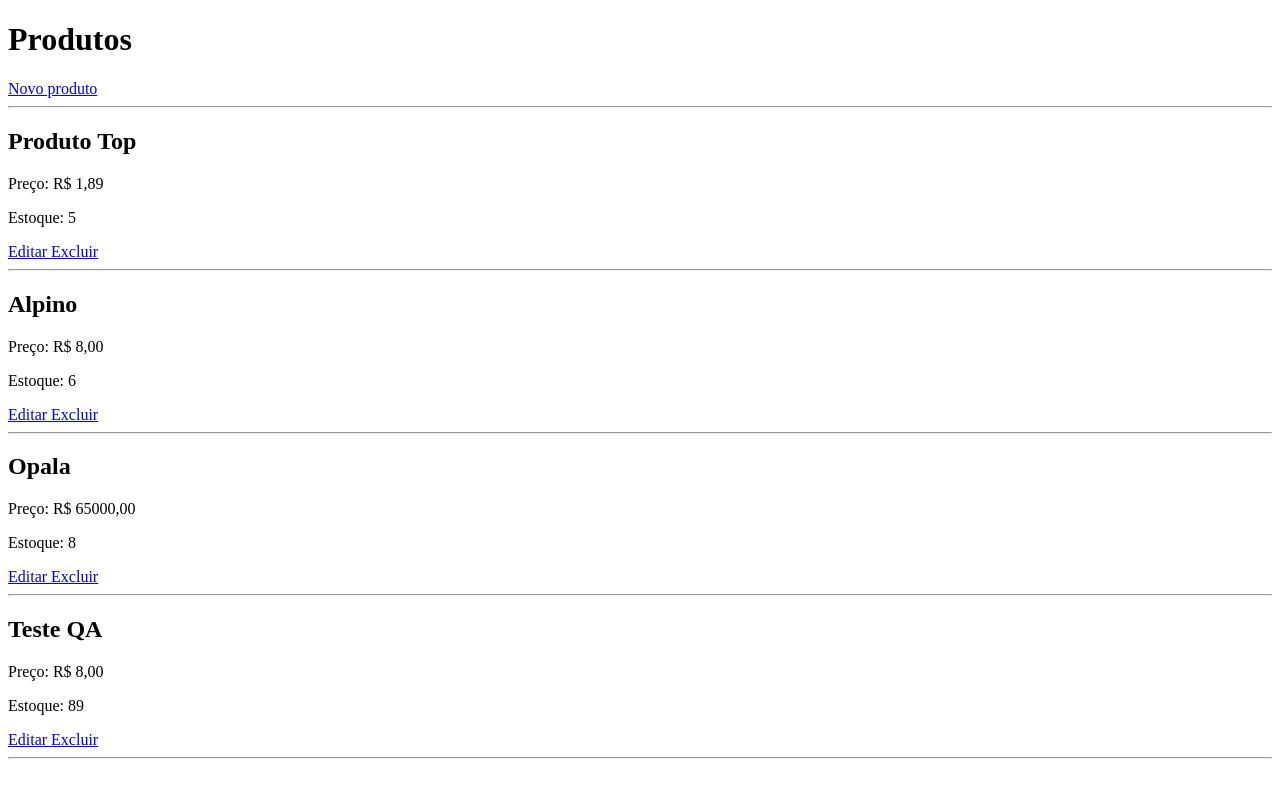
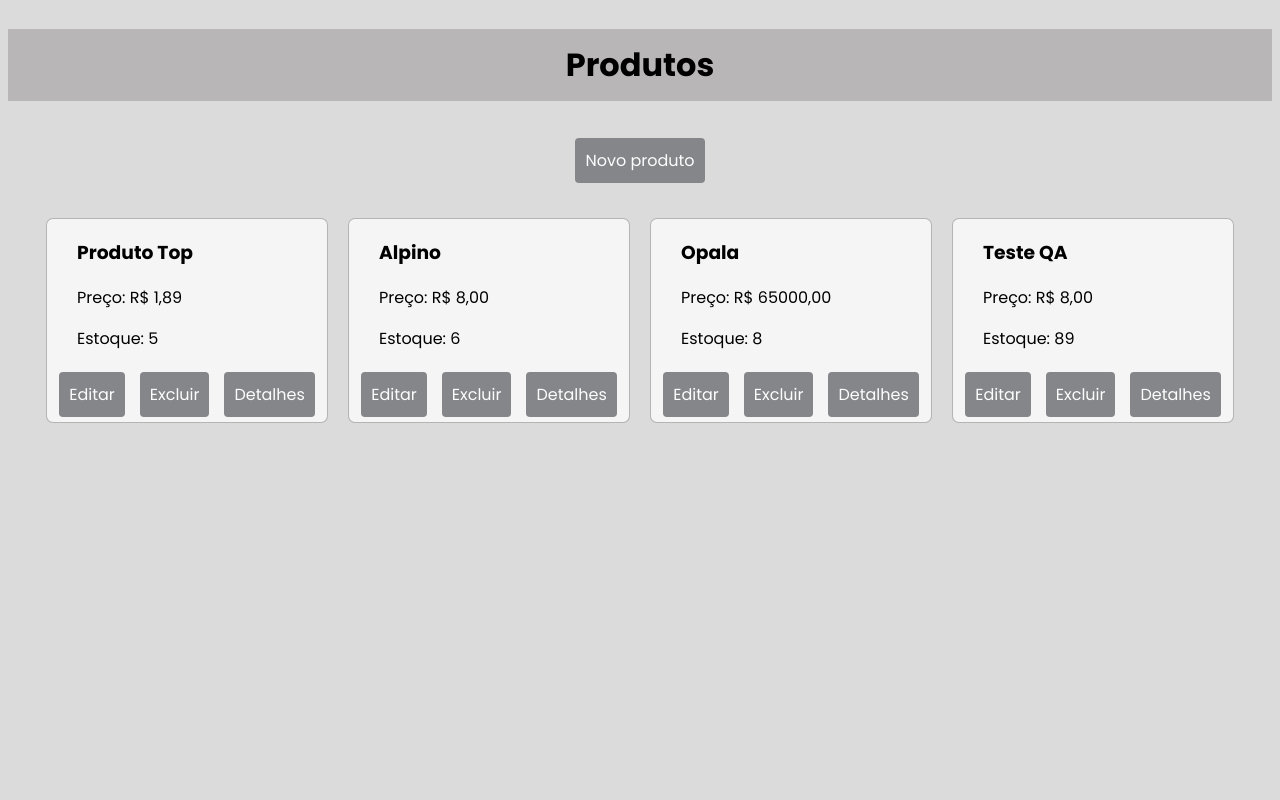
Before and after one commit to ijoeycf/Backend-Django-PJP, a Django app: page / in a window 1280 px wide. Run offline with Django 5.2, Linux system fonts and the light colour scheme; data comes from the database, SQL or seed files in the repository; both versions use the stored data as it was after the commit.

Commit message:
Exibindo detalhes e estilizando

```diff
--- /dev/null
+++ b/appProdutos/static/style.css
@@ -0,0 +1,60 @@
+body{
+    background-color: rgb(219, 219, 219);
+    display: flex;
+    flex-direction: column;
+    text-align: center;
+    font-family: 'Poppins', sans-serif;
+    gap: 15px;
+}
+
+.produtos {
+    display: flex;
+    flex-direction: row;
+    flex-wrap: wrap;
+    justify-content: center;
+    align-items: stretch;
+    gap: 20px;
+    padding: 20px;
+}
+
+h1{
+    background-color: rgb(184, 182, 182);
+    padding: 12px;
+}
+
+#produto {
+    border: solid 1px rgba(0, 0, 0, 0.267);
+    border-radius: 7px;
+    padding-left: 30px;
+    padding-right: 30px;
+    background-color: rgba(252, 252, 252, 0.8);
+    text-align: left;
+    width: 220px;
+    margin: 0;
+}
+
+a, button{
+    text-decoration: none;
+    color: rgb(253, 253, 253);
+    padding: 10px;
+    background-color: rgb(133, 134, 138);
+    border-radius: 4px;
+    margin: auto;
+}
+
+a:hover, button:hover{
+    background-color: rgba(133, 134, 138, 0.521);
+}
+
+
+#botao{
+    padding: 5px;
+    display: flex;
+    justify-content: center;
+    gap: 15px;
+}
+
+
+#novoProduto{
+    margin: auto ;
+}
--- a/appProdutos/templates/listar.html
+++ b/appProdutos/templates/listar.html
@@ -1,22 +1,28 @@
+{% load static %}
+
 <!DOCTYPE html>
 <html lang="en">
 <head>
     <meta charset="UTF-8">
     <meta name="viewport" content="width=device-width, initial-scale=1.0">
     <title>Listar</title>
+    <link rel="stylesheet" href="{% static 'style.css' %}">
+    <link rel="preconnect" href="https://fonts.googleapis.com">
+    <link rel="preconnect" href="https://fonts.gstatic.com" crossorigin>
+    <link href="https://fonts.googleapis.com/css2?family=Poppins:wght@400;500;600;700&display=swap" rel="stylesheet">
 </head>
 <body>
 
     <h1>Produtos</h1>
 
-    <a href="{% url 'criar' %}">
+    <a id="novoProduto" href="{% url 'criar' %}">
         Novo produto
     </a>
 
-    <hr>
-
+    <div class="produtos">
         {% for produto in produtos %}
-        <h2>{{ produto.nome }}</h2>
+        <div id="produto">
+            <h3>{{ produto.nome }}</h3>
 
             <p>
                 Preço: R$ {{ produto.preco }}
@@ -24,6 +30,7 @@
 
             <p>Estoque: {{ produto.estoque }}</p>
 
+            <div id="botao">
                 <a href="{% url 'editar' produto.id %}">
                     Editar
                 </a>
@@ -32,12 +39,19 @@
                     Excluir
                 </a>
 
-        <hr>
+                <a href="{% url 'detalhe' produto.id %}">
+                    Detalhes
+                </a>
+            </div>
+
+        </div>
+
 
         {% empty %}
             <p>Nenhum produto cadastrado.</p>
 
         {% endfor %}
+    </div>
 
     </body>
 </html>
--- /dev/null
+++ b/appProdutos/urls.py
@@ -0,0 +1,6 @@
+# from django.urls import path
+# from views import detalhe
+
+# urlpatterns = [
+#     path('<int:id>/', detalhe, name='detalhe')
+# ]
--- a/appProdutos/views.py
+++ b/appProdutos/views.py
@@ -15,56 +15,51 @@ def listar(request):
 
 def criar(request):
     if request.method == 'POST':
-
         form = ProdutoForm(request.POST) # -> Atribui os dados do form ProdutoForm a variavel form
-
         if form.is_valid():
             form.save() # -> Momento que salva no banco
-
             return redirect('listar') # -> Redireciona o usuário ao template "listar"
-
     else:
         form = ProdutoForm()
-
     return render(request, 'formulario.html', {'form': form})
 
 
 
 
-
 def editar(request, id):
-
     produto = get_object_or_404(
         Produto,
         id=id
     )
-
     if request.method == 'POST':
-
         form = ProdutoForm(request.POST, instance=produto)
-
         if form.is_valid():
             form.save()
-
     else:
         form = ProdutoForm(
             instance=produto
         )
-
     return render(request, 'formulario.html', {'form':form})
 
 
 
 
 def excluir(request, id):
-
     produto = get_object_or_404(
         Produto,
         id=id
     )
-
     if request.method == 'POST':
         produto.delete()
         return redirect('listar')
+    return render(request, 'delete.html', {'produto':produto})
 
-    return render(request, 'delete.html', {'produto':produto})
+
+
+def detalhe(request, id):
+    produto = get_object_or_404(Produto, id=id)
+    return render(
+        request,
+        'detalhe.html',
+        {'produto': produto}
+    )
--- a/projetoJoana/settings.py
+++ b/projetoJoana/settings.py
@@ -118,6 +118,9 @@ USE_TZ = True
 
 STATIC_URL = 'static/'
 
+STATICFILES_DIRS = [
+    BASE_DIR / 'static',
+]
 
 # Email
 # https://docs.djangoproject.com/en/6.1/topics/email/#topic-email-configuration
--- a/projetoJoana/urls.py
+++ b/projetoJoana/urls.py
@@ -17,7 +17,7 @@ Including another URLconf
 from django.contrib import admin
 from django.urls import path
 from appJoana.views import sobre, atividade, calculadora
-from appProdutos.views import listar, criar, editar, excluir
+from appProdutos.views import listar, criar, editar, excluir, detalhe
 
 urlpatterns = [
     path('admin/', admin.site.urls),
@@ -27,5 +27,6 @@ urlpatterns = [
     path('', listar, name='listar'),
     path('novo/', criar, name='criar'),
     path('<int:id>/editar/', editar, name='editar'),
-    path('<int:id>/excluir/', excluir, name='excluir')
+    path('<int:id>/excluir/', excluir, name='excluir'),
+    path('<int:id>/', detalhe, name='detalhe')
 ]
```
Also changed, not shown: appProdutos/static/detalhe.css (added, +26 -0 lines), appProdutos/templates/delete.html (+7 -2 lines), appProdutos/templates/detalhe.html (added, +30 -0 lines), appProdutos/templates/formulario.html (+9 -6 lines), db.sqlite3. Lines whose indentation alone changed are shown as unchanged.
